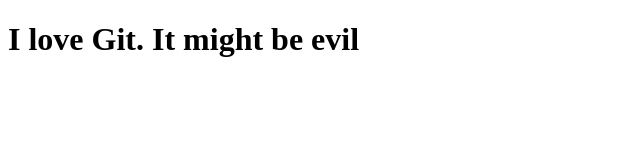
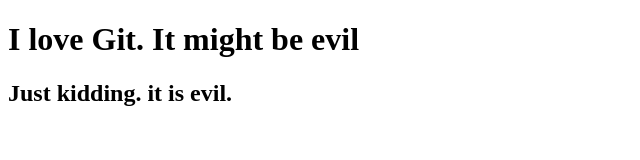
Before and after one commit to 1003723/myfirstrepo, a plain HTML site: page index.html in a window 1280 px wide. Shown: the whole page, without its empty margins (0-640 px from the left). Drawn offline with Linux system fonts and the light colour scheme.

Commit message:
Updated webpage

```diff
--- a/index.html
+++ b/index.html
@@ -8,6 +8,7 @@
 
 <body>
     <h1> I love Git. It might be evil</h1>
+    <h2>Just kidding. it is evil.</h2>
 
 </body>
 </html>
```
